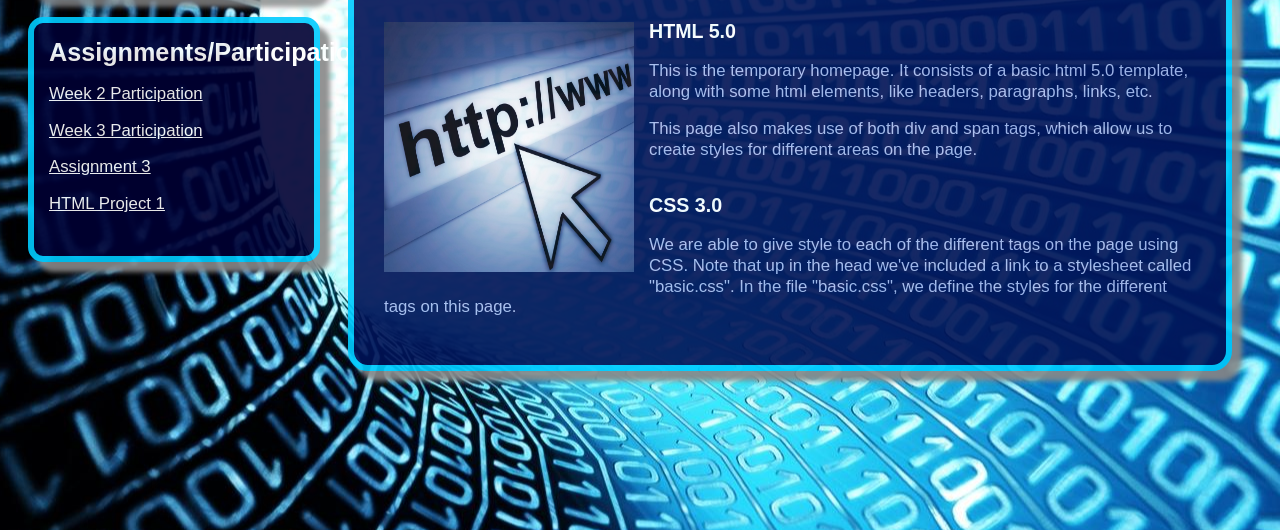
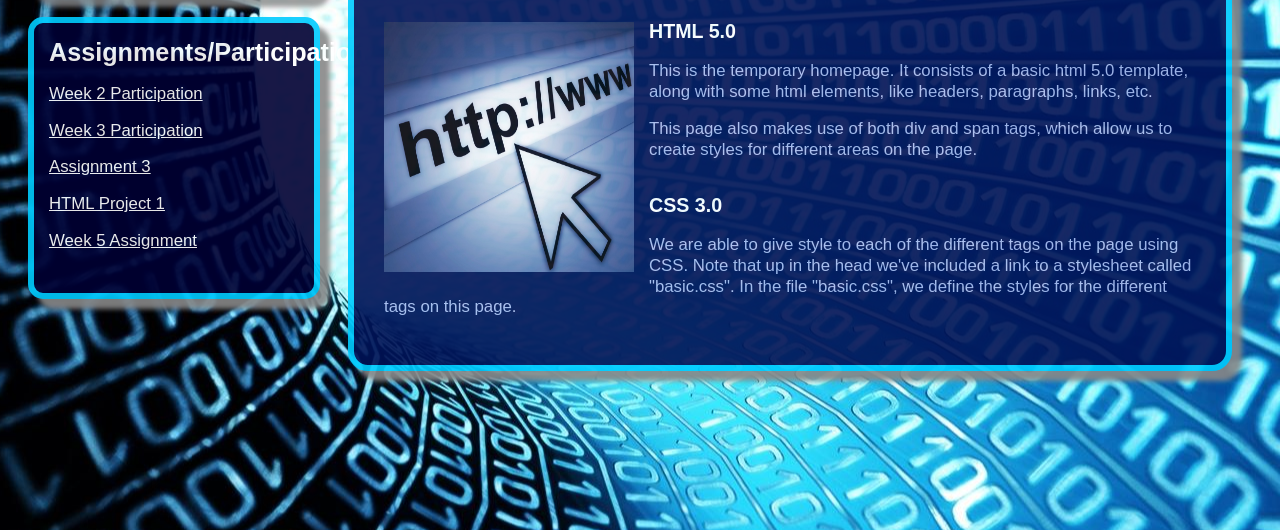
Before and after one commit to DylanRich/CS-2350, a plain HTML site: page index.html in a window 1280 px wide. Shown: the part 270-800 px from the top of the page. Drawn offline with Linux system fonts and the light colour scheme; a script that the page names is missing.

Commit message:
Week 5 Assignment link

```diff
--- a/index.html
+++ b/index.html
@@ -33,6 +33,9 @@
 			<p>
 				<a href="Assignments/Project1/index.html" target="_blank">HTML Project 1</a>
 			</p>
+			<p>
+				<a href="Assignments/Week5/aboutme.html" target="_blank">Week 5 Assignment</a>
+			</p>
 
 		 </div><!--side2-->
       </div> <!-- side -->
```
